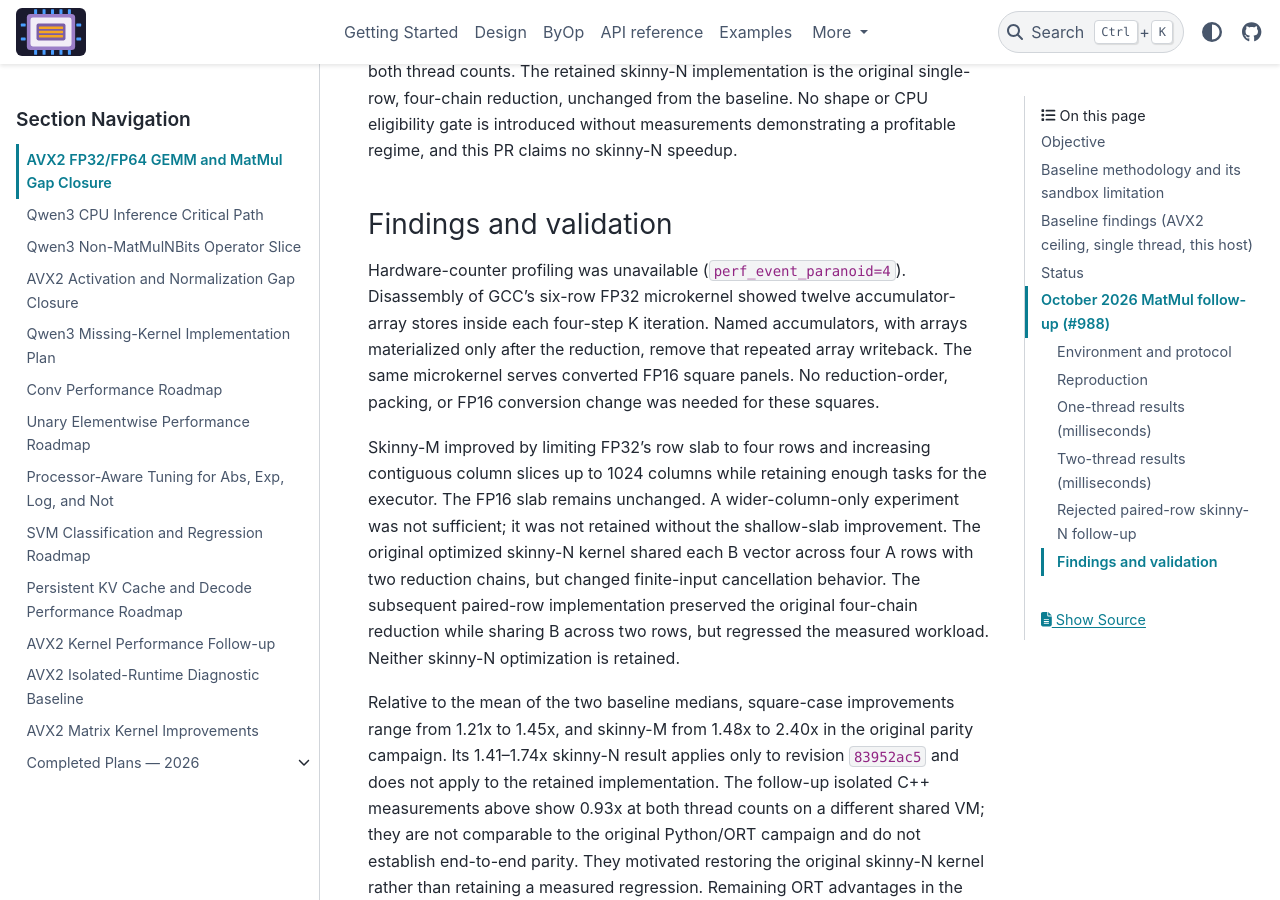
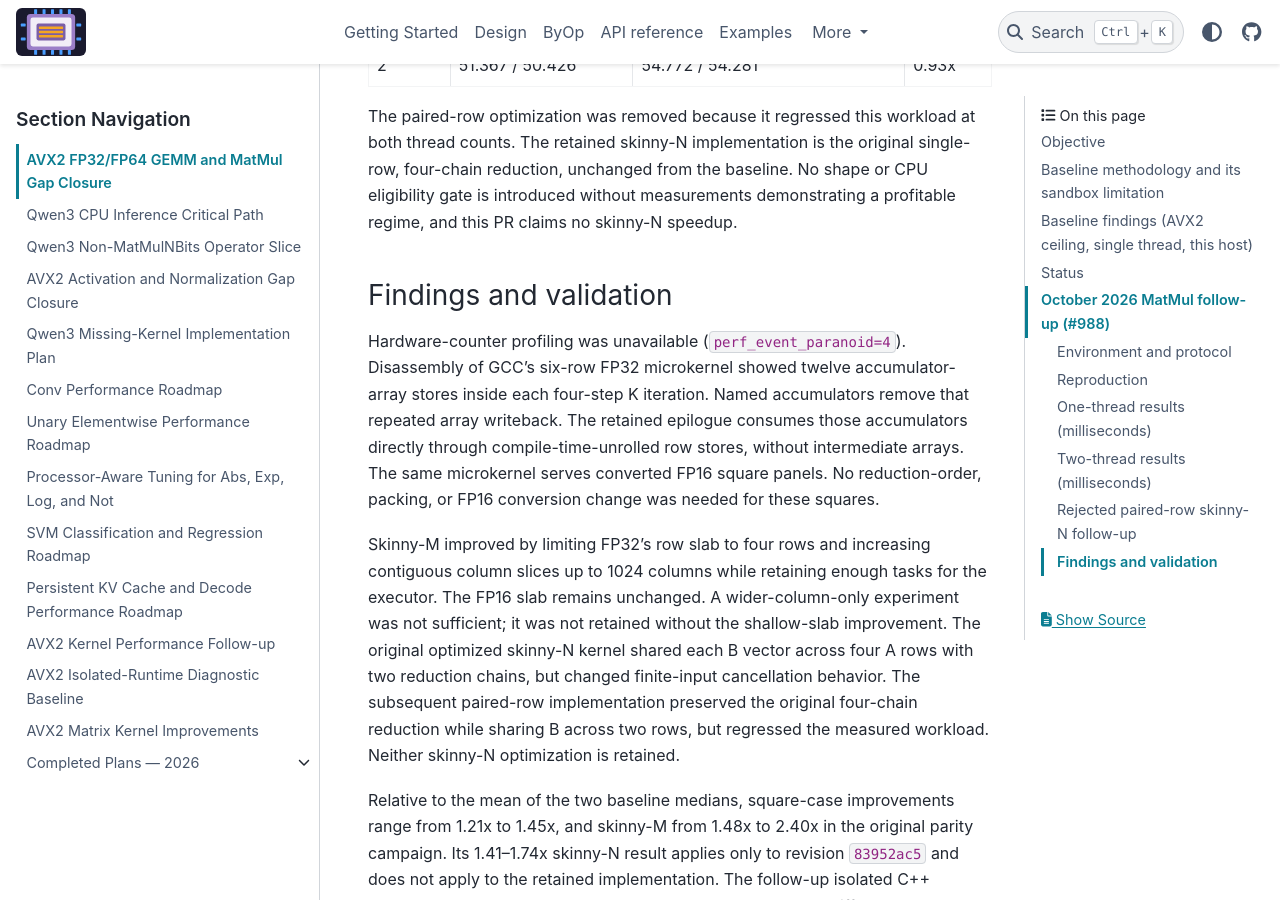
Before and after one commit to xadupre/onnx-light-cpu, a Sphinx documentation site: the page built from docs/next_steps/2026/2026_09_avx2_gemm_matmul.rst, in a window 1280 px wide and 900 px high, scrolled down 7677 px. Built offline with Sphinx 7.4.7 and the PyData theme 0.15.4, drawn with Linux system fonts in a browser that asks for light colours; pages that are not in the unit, such as notebooks, are missing from menus; some of the changed text lies outside the part shown.

Commit message:
Consume named AVX2 accumulators directly in the epilogue
Unroll row stores at compile time instead of materializing intermediate vector arrays, and link the October follow-up from the report introduction.

Co-authored-by: Copilot <223556219+Copilot@users.noreply.github.com>

```diff
--- a/docs/next_steps/2026/2026_09_avx2_gemm_matmul.rst
+++ b/docs/next_steps/2026/2026_09_avx2_gemm_matmul.rst
@@ -376,8 +379,9 @@ Findings and validation
 
 Hardware-counter profiling was unavailable (``perf_event_paranoid=4``).
 Disassembly of GCC's six-row FP32 microkernel showed twelve accumulator-array
-stores inside each four-step K iteration. Named accumulators, with arrays
-materialized only after the reduction, remove that repeated array writeback.
+stores inside each four-step K iteration. Named accumulators remove that
+repeated array writeback. The retained epilogue consumes those accumulators
+directly through compile-time-unrolled row stores, without intermediate arrays.
 The same microkernel serves converted FP16 square panels. No reduction-order,
 packing, or FP16 conversion change was needed for these squares.
 
```
Also changed, not shown: other parts of docs/next_steps/2026/2026_09_avx2_gemm_matmul.rst (+4 -1 lines), 1 other file.
